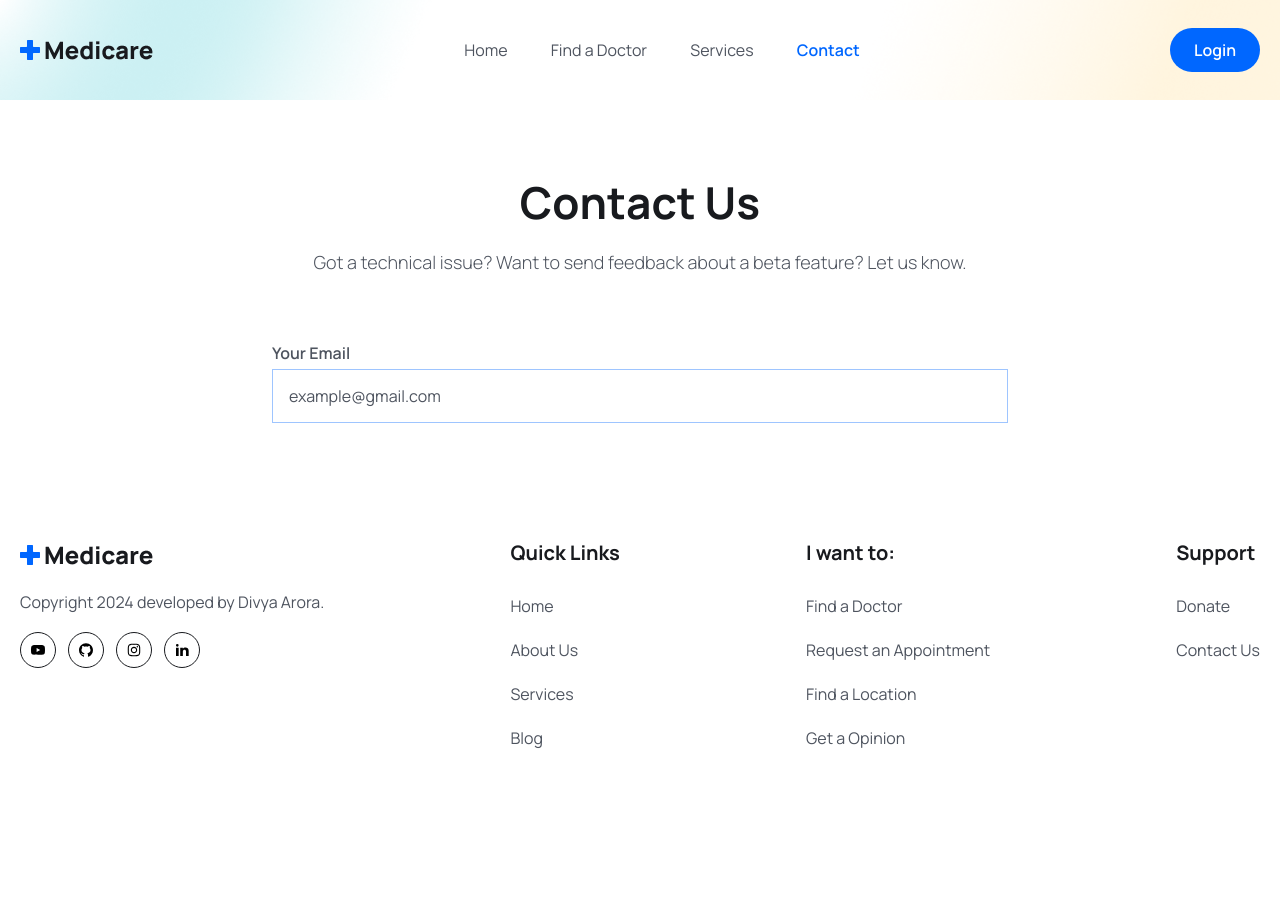
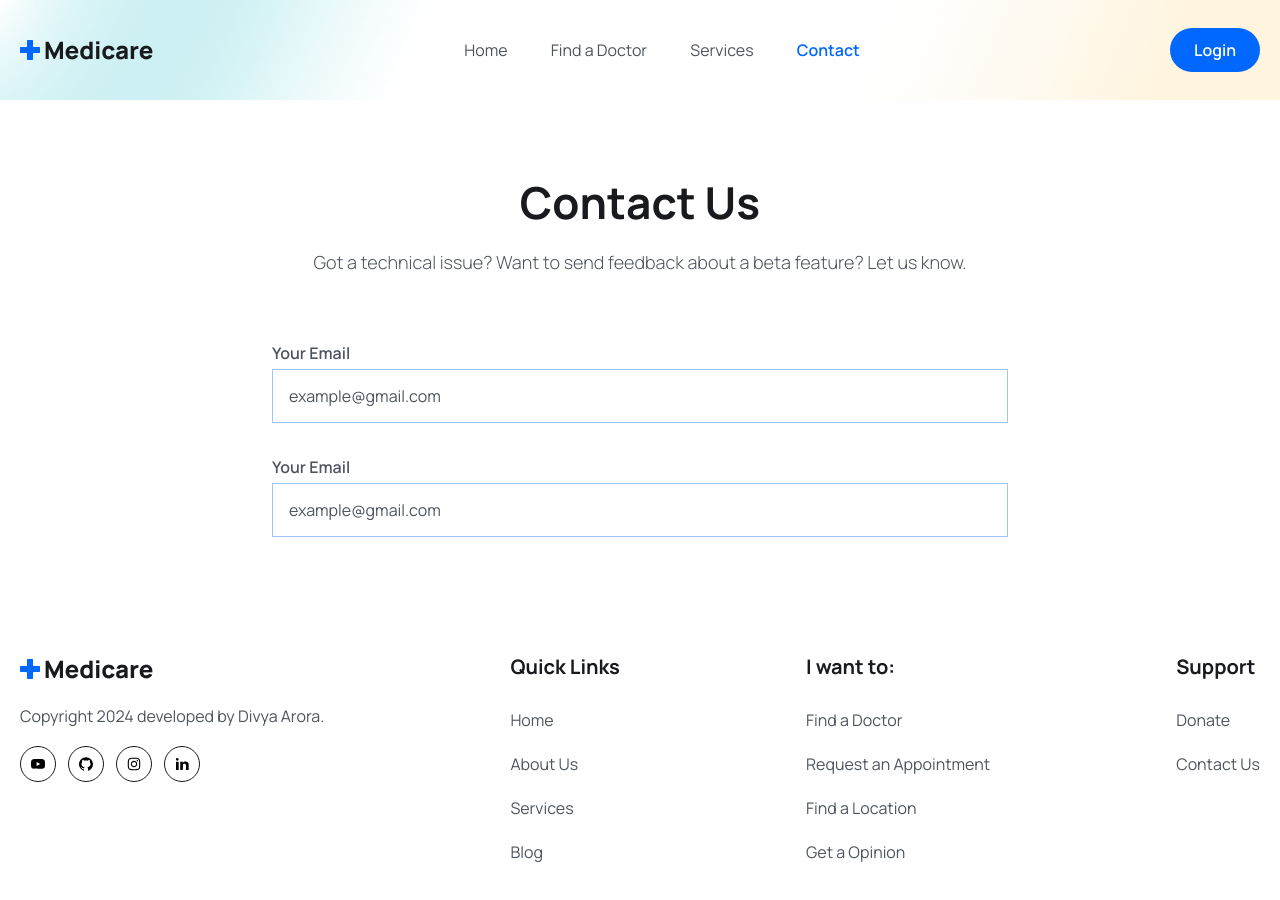
Before and after one commit to aroraadivya/Mern-Stack-Medicare, a React (Vite) app in the folder frontend/: page /contact in a window 1280 px wide. Shown: the top 900 px of the page. Before the commit the page ends 832 px from the top, so only its background shows below. Built offline with nearby package versions, Linux system fonts and the light colour scheme.

Commit message:
Add email input field to Contact form

```diff
--- a/frontend/src/pages/Contact.jsx
+++ b/frontend/src/pages/Contact.jsx
@@ -20,6 +20,19 @@ const Contact = () => {
                             className='form__input mt-1'
                         />
                     </div>
+
+                    <div>
+                        <label htmlFor='email' className='form__label'>
+                            Your Email
+                        </label>
+                        <input
+                            type='email'
+                            id='email'
+                            name='email'
+                            placeholder='example@gmail.com'
+                            className='form__input mt-1'
+                        />
+                    </div>
                 </form>
             </div>
         </section>
```
